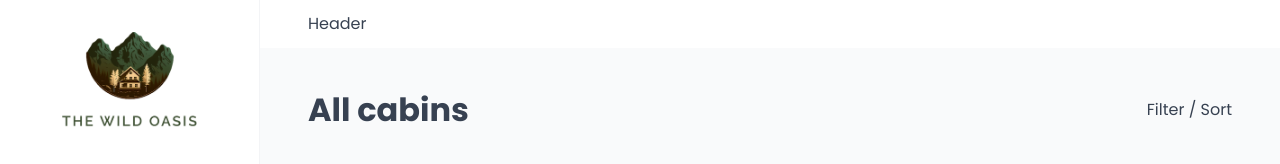
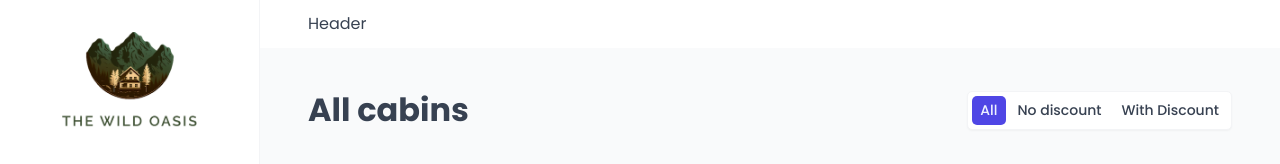
Before and after one commit to Sairoden/mission-pawsible-admin, a React (Vite) app: page /cabins in a window 1280 px wide. Shown: the top 164 px of the page. Built offline with nearby package versions, Linux system fonts and the light colour scheme; no server answers; the database is empty; a web font is replaced by a local one.

Commit message:
Implement Filter

```diff
--- a/src/App.jsx
+++ b/src/App.jsx
@@ -105,4 +105,4 @@
 export default App;
 
 // 0qyZ62KzAlcFfeMx
-// 13
+// 2
--- a/src/features/cabins/CabinTable.jsx
+++ b/src/features/cabins/CabinTable.jsx
@@ -1,5 +1,5 @@
-// Styles
-import styled from "styled-components";
+// React & Libraries
+import { useSearchParams } from "react-router-dom";
 
 // Features Components
 import CabinRow from "./CabinRow";
@@ -13,7 +13,19 @@
 function CabinTable() {
   const { cabins, isLoading } = useCabins();
 
+  const [searchParams] = useSearchParams();
+
   if (isLoading) return <Spinner />;
+
+  const filterValue = searchParams.get("discount") || "all";
+
+  let filteredCabins;
+
+  if (filterValue === "all") filteredCabins = cabins;
+  if (filterValue === "noDiscount")
+    filteredCabins = cabins.filter(cabin => cabin.discount === 0);
+  if (filterValue === "withDiscount")
+    filteredCabins = cabins.filter(cabin => cabin.discount > 0);
 
   return (
     <Menus>
@@ -28,7 +40,7 @@
         </Table.Header>
 
         <Table.Body
-          data={cabins}
+          data={filteredCabins}
           render={cabin => <CabinRow cabin={cabin} key={cabin.id} />}
         />
       </Table>
@@ -36,19 +48,4 @@
   );
 }
 
-const TableHeader = styled.header`
-  display: grid;
-  grid-template-columns: 0.6fr 1.8fr 2.2fr 1fr 1fr 1fr;
-  column-gap: 2.4rem;
-  align-items: center;
-
-  background-color: var(--color-grey-50);
-  border-bottom: 1px solid var(--color-grey-100);
-  text-transform: uppercase;
-  letter-spacing: 0.4px;
-  font-weight: 600;
-  color: var(--color-grey-600);
-  padding: 1.6rem 2.4rem;
-`;
-
 export default CabinTable;
--- /dev/null
+++ b/src/features/cabins/CabinTableOperations.jsx
@@ -0,0 +1,19 @@
+// UI Components
+import { TableOperations, Filter } from "../../ui";
+
+function CabinTableOperations() {
+  return (
+    <TableOperations>
+      <Filter
+        filterField="discount"
+        options={[
+          { value: "all", label: "All" },
+          { value: "noDiscount", label: "No discount" },
+          { value: "withDiscount", label: "With Discount" },
+        ]}
+      />
+    </TableOperations>
+  );
+}
+
+export default CabinTableOperations;
--- a/src/features/index.js
+++ b/src/features/index.js
@@ -16,6 +16,7 @@
 import CabinTable from "./cabins/CabinTable";
 import CabinRow from "./cabins/CabinRow";
 import AddCabin from "./cabins/AddCabin";
+import CabinTableOperations from "./cabins/CabinTableOperations";
 
 // Check-in-out
 import CheckinBooking from "./check-in-out/CheckinBooking";
@@ -59,4 +60,5 @@
   CabinTable,
   CabinRow,
   AddCabin,
+  CabinTableOperations,
 };
--- a/src/pages/Cabins.jsx
+++ b/src/pages/Cabins.jsx
@@ -5,12 +5,15 @@
 // UI Components
 import { Heading, Row } from "../ui";
 
+// Features Components
+import CabinTableOperations from "../features/cabins/CabinTableOperations";
+
 function Cabins() {
   return (
     <>
       <Row type="horizontal">
         <Heading as="h1">All cabins</Heading>
-        <p>Filter / Sort</p>
+        <CabinTableOperations />
       </Row>
 
       <Row>
--- a/src/ui/Filter.jsx
+++ b/src/ui/Filter.jsx
@@ -1,5 +1,33 @@
 // Styles
+import { useSearchParams } from "react-router-dom";
 import styled, { css } from "styled-components";
+
+function Filter({ filterField, options }) {
+  const [searchParams, setSearchParams] = useSearchParams();
+
+  const currentFilter = searchParams.get(filterField) || options[0].value;
+
+  const handleClick = value => {
+    searchParams.set(filterField, value);
+    setSearchParams(searchParams);
+  };
+
+  return (
+    <div>
+      <StyledFilter>
+        {options.map(option => (
+          <FilterButton
+            key={option.value}
+            onClick={() => handleClick(option.value)}
+            active={option.value === currentFilter}
+          >
+            {option.label}
+          </FilterButton>
+        ))}
+      </StyledFilter>
+    </div>
+  );
+}
 
 const StyledFilter = styled.div`
   border: 1px solid var(--color-grey-100);
@@ -34,3 +62,5 @@
     color: var(--color-brand-50);
   }
 `;
+
+export default Filter;
--- a/src/ui/index.js
+++ b/src/ui/index.js
@@ -26,6 +26,7 @@
 import Modal from "./Modal";
 import Table from "./Table";
 import Menus from "./Menus";
+import Filter from "./Filter";
 
 export {
   ButtonGroup,
@@ -56,4 +57,5 @@
   Modal,
   Table,
   Menus,
+  Filter,
 };
```
